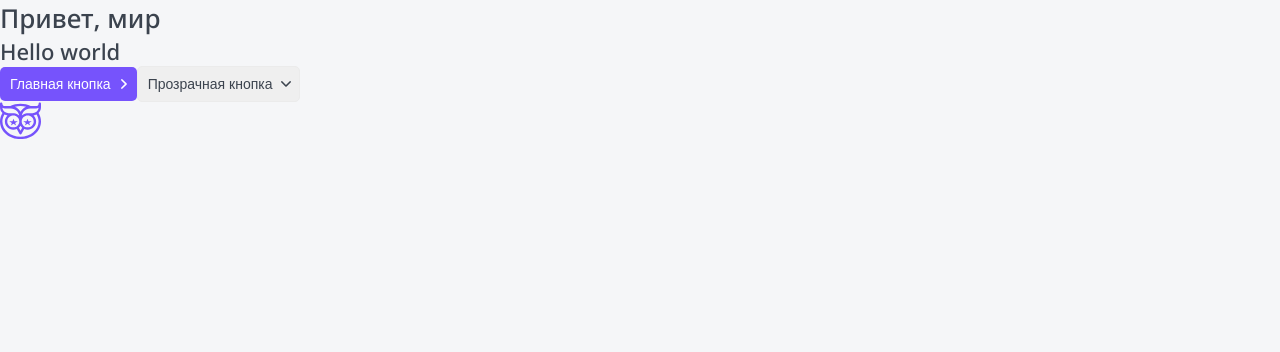
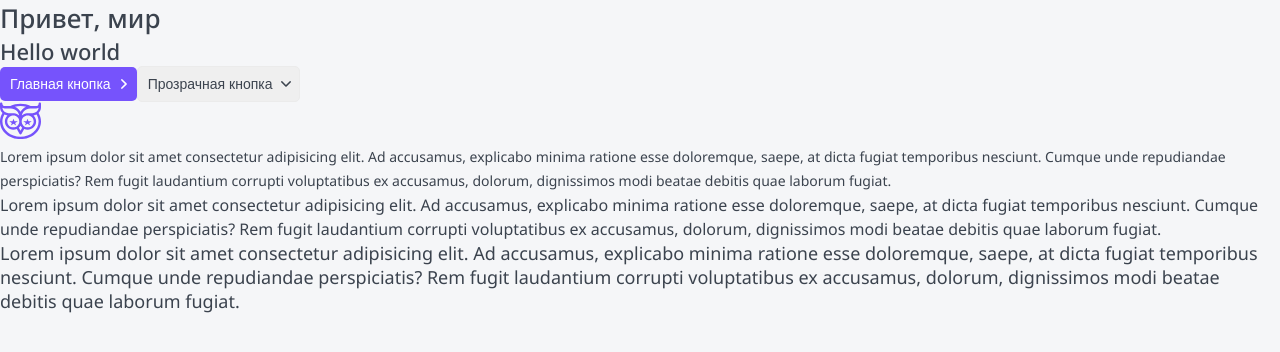
Before and after one commit to SergeiAmpilov/next-udemy, a Next.js app: page / in a window 1280 px wide. Shown: the top 352 px of the page. Built offline with nearby package versions, Linux system fonts and the light colour scheme.

Commit message:
feat: ptag

```diff
--- a/app/page.tsx
+++ b/app/page.tsx
@@ -1,4 +1,4 @@
-import { Button, Htag } from '@/components';
+import { Button, Htag, Ptag } from '@/components';
 import { Metadata } from 'next';
 import React from 'react';
 import Logo from '../public/Group13.svg';
@@ -23,6 +23,15 @@ export default function Home(): JSX.Element {
       <div>
         <Logo />
       </div>
+      <Ptag size='s'>
+        Lorem ipsum dolor sit amet consectetur adipisicing elit. Ad accusamus, explicabo minima ratione esse doloremque, saepe, at dicta fugiat temporibus nesciunt. Cumque unde repudiandae perspiciatis? Rem fugit laudantium corrupti voluptatibus ex accusamus, dolorum, dignissimos modi beatae debitis quae laborum fugiat.
+      </Ptag>
+      <Ptag size='m'>
+        Lorem ipsum dolor sit amet consectetur adipisicing elit. Ad accusamus, explicabo minima ratione esse doloremque, saepe, at dicta fugiat temporibus nesciunt. Cumque unde repudiandae perspiciatis? Rem fugit laudantium corrupti voluptatibus ex accusamus, dolorum, dignissimos modi beatae debitis quae laborum fugiat.
+      </Ptag>
+      <Ptag size='l'>
+        Lorem ipsum dolor sit amet consectetur adipisicing elit. Ad accusamus, explicabo minima ratione esse doloremque, saepe, at dicta fugiat temporibus nesciunt. Cumque unde repudiandae perspiciatis? Rem fugit laudantium corrupti voluptatibus ex accusamus, dolorum, dignissimos modi beatae debitis quae laborum fugiat.
+      </Ptag>
     </div>
   );
 }
--- a/components/Button/Button.module.css
+++ b/components/Button/Button.module.css
@@ -48,9 +48,7 @@
   fill: var(--white);
 }
 
-.arrowright {
-
-}
+.arrowright { }
 
 
 .arrowdown {
--- /dev/null
+++ b/components/Ptag/Ptag.module.css
@@ -0,0 +1,18 @@
+.paragraph {
+  margin: 0;
+  font-style: normal;
+  font-weight: 400;
+  line-height: 24px;
+}
+
+.s {
+  font-size: 14px;
+}
+
+.m {
+  font-size: 16px;
+}
+
+.l {
+  font-size: 18px;
+}
--- /dev/null
+++ b/components/Ptag/Ptag.props.ts
@@ -0,0 +1,5 @@
+import { DetailedHTMLProps, HTMLAttributes } from "react";
+
+export interface PtagProps extends DetailedHTMLProps<HTMLAttributes<HTMLParagraphElement>,HTMLParagraphElement> {
+  size?: 's' | 'm' | 'l';
+}
--- /dev/null
+++ b/components/Ptag/Ptag.tsx
@@ -0,0 +1,15 @@
+import { PtagProps } from "./Ptag.props";
+import cn from 'classnames';
+import styles from './Ptag.module.css';
+
+export const Ptag = ({size='s', className, children, ...props}: PtagProps): JSX.Element => {
+  return (
+    <p className={ cn(styles.paragraph, className, {
+      [styles.s]: size === 's',
+      [styles.m]: size === 'm',
+      [styles.l]: size === 'l',
+    }) }>
+      { children }
+    </p>
+  );
+}
--- a/components/index.ts
+++ b/components/index.ts
@@ -1,2 +1,3 @@
 export * from './Htag/Htag';
 export * from './Button/Button';
+export * from './Ptag/Ptag';
```
